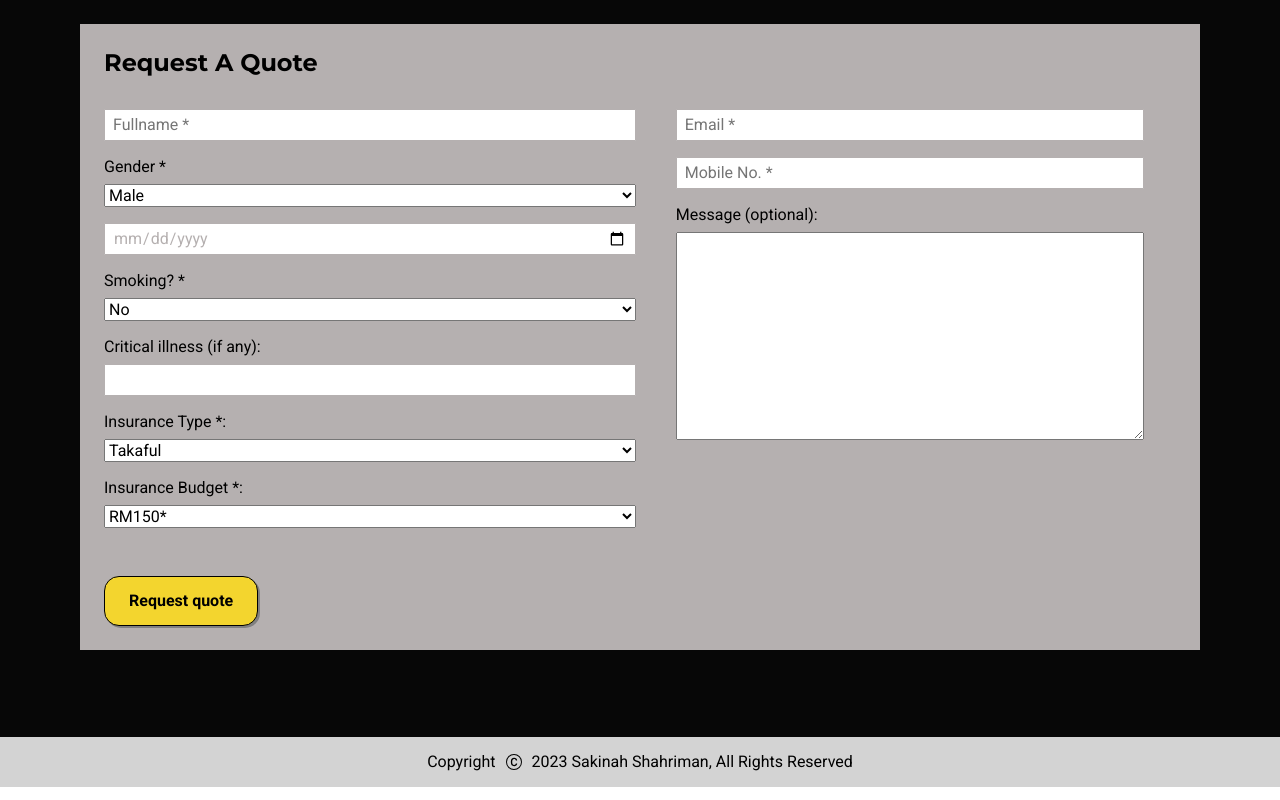
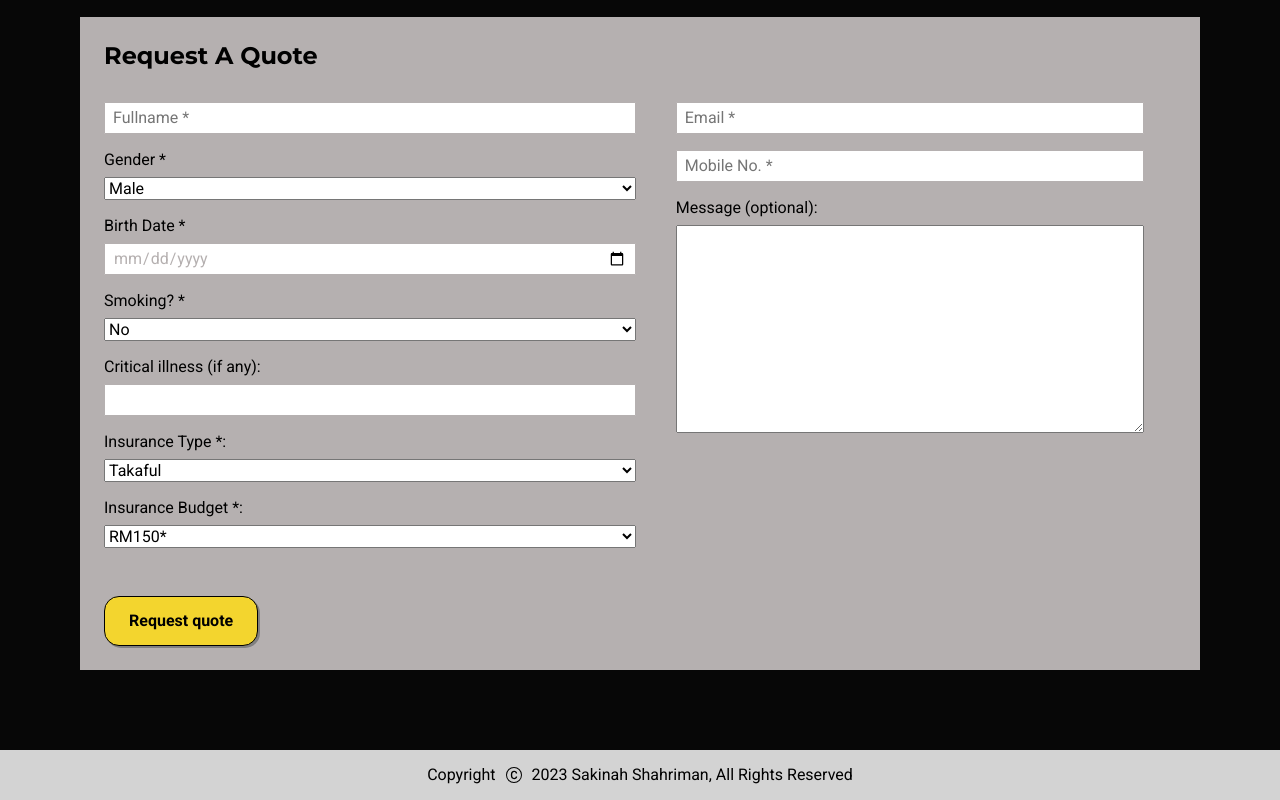
Before and after one commit to sknhshrmn/sec-2023-final-project, a React (Vite) app in the folder final-project-frontend/: page / in a window 1280 px wide. Shown: the part 1801-2601 px from the top of the page. Built offline with nearby package versions, Linux system fonts and the light colour scheme; what react-alert-template-basic would draw is missing.

Commit message:
Added: label of birthdate in Request Quotation form

```diff
--- a/final-project-frontend/src/components/GetQuote.jsx
+++ b/final-project-frontend/src/components/GetQuote.jsx
@@ -159,6 +159,8 @@ const GetQuote = () => {
                   </select>
                 </div>
                 {/* Birthday */}
+                <div className="quotation-form-wrapper-field">
+                  <label htmlFor="birthday">Birth Date *</label>
                   <input
                     id="birthday"
                     type="date"
@@ -169,6 +171,7 @@ const GetQuote = () => {
                     }
                     required
                   />
+                </div>
                 {/* Smoking */}
                 <div className="quotation-form-wrapper-field">
                   <label htmlFor="str_smoking">Smoking? *</label>
```
Lines whose indentation alone changed are shown as unchanged.
